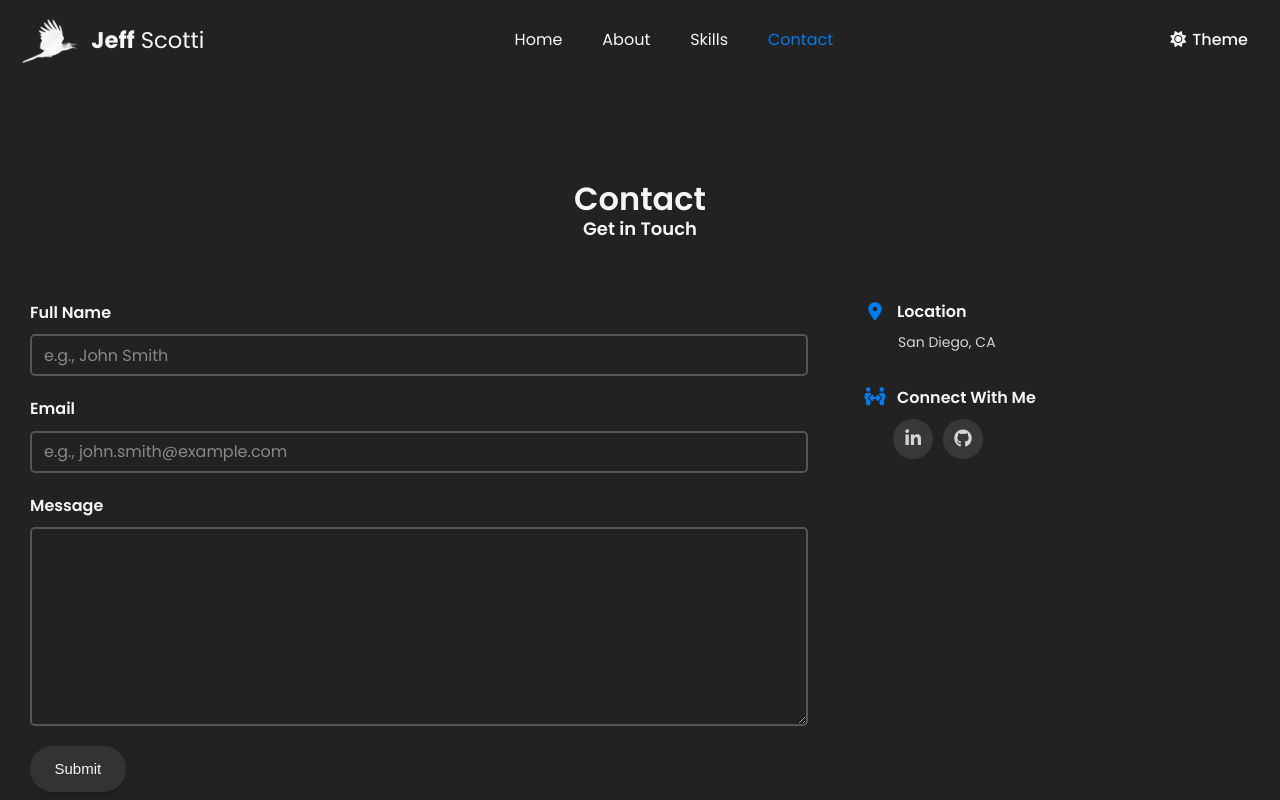
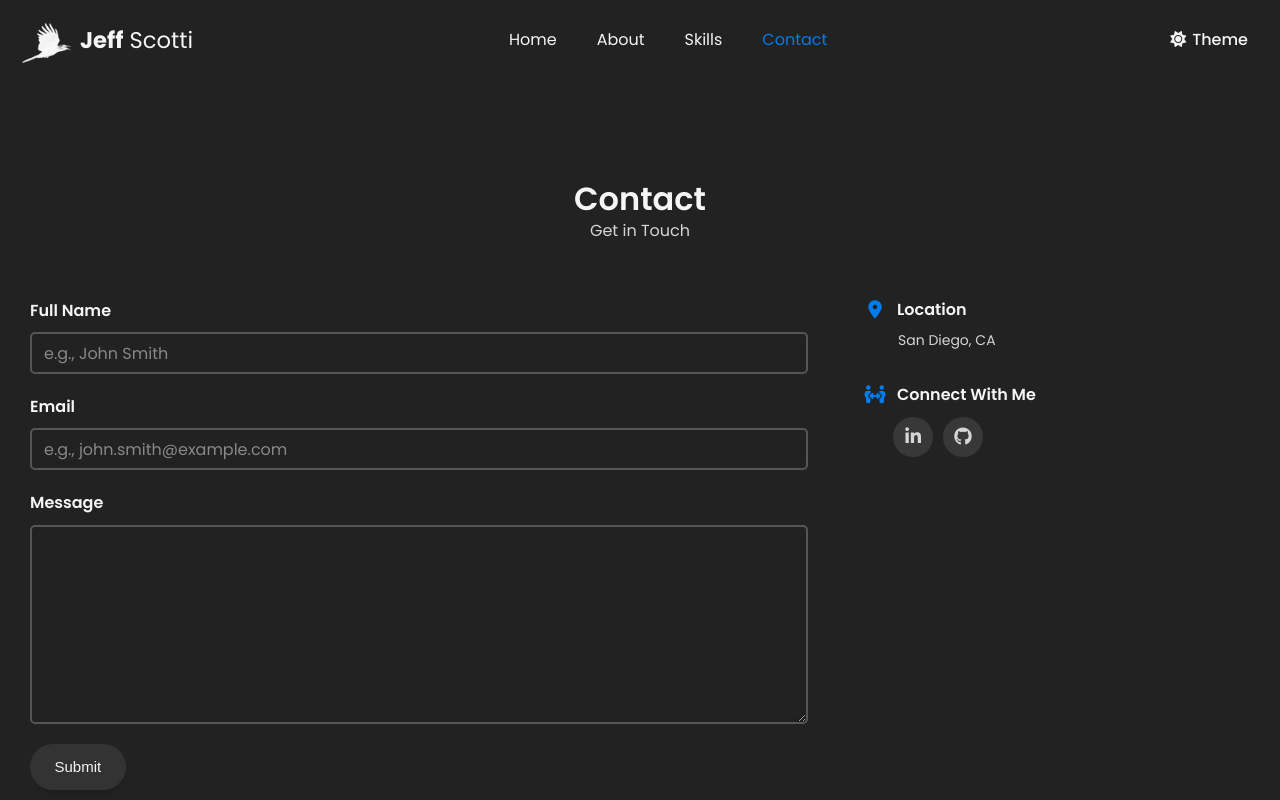
Before and after one commit to scottij1/jeffscotti-site, an Astro site: page /contact in a window 1280 px wide. Built offline with nearby package versions, Linux system fonts and the light colour scheme; Astro itself is replaced by a stand-in of ours.

```diff
--- a/src/components/Logo.astro
+++ b/src/components/Logo.astro
@@ -4,8 +4,22 @@ import ravenLogoBlack from "../assets/raven-logo-sm-blk.png";
 ---
 
 <div class="logo-lockup">
-  <img src={ravenLogoWhite.src} alt="Raven Logo" class="raven-logo white-logo" />
-  <img src={ravenLogoBlack.src} alt="Raven Logo" class="raven-logo black-logo" />
+  <div class="logo-container">
+    <img
+      src={ravenLogoWhite.src}
+      alt="Raven Logo"
+      class="raven-logo white-logo"
+      width="45"
+      height="45"
+    />
+    <img
+      src={ravenLogoBlack.src}
+      alt="Raven Logo"
+      class="raven-logo black-logo"
+      width="45"
+      height="45"
+    />
+  </div>
   <span class="logo-text"><strong>Jeff</strong> Scotti</span>
 </div>
 
@@ -16,19 +30,25 @@ import ravenLogoBlack from "../assets/raven-logo-sm-blk.png";
     gap: 10px;
   }
 
+  .logo-container {
+    width: 50px;
+    height: 50px;
+    position: relative;
+  }
+
   .raven-logo {
-    height: 45px;
-    width: auto;
+    position: absolute;
+    top: 0;
+    left: 0;
+    height: 55px;
+    width: 55px;
+    object-fit: contain;
+    display: none;
   }
 
   .logo-text {
     font-size: 17pt;
     color: var(--heading-color);
-  }
-
-  .white-logo,
-  .black-logo {
-    display: none;
   }
 
   .theme-dark .white-logo {
--- a/src/layouts/Layout.astro
+++ b/src/layouts/Layout.astro
@@ -9,6 +9,8 @@ import "../styles/footer.scss";
 import Header from "../components/Header.astro";
 import Footer from "../components/Footer.astro";
 import VantaBackground from "../components/VantaBackground.astro";
+import ravenLogoWhite from "../assets/raven-logo-sm.png";
+import ravenLogoBlack from "../assets/raven-logo-sm-blk.png";
 
 interface Props {
   title?: string;
@@ -98,6 +100,9 @@ const canonicalURLObj =
       type="font/ttf"
       crossorigin
     />
+    <!-- Preload logo images to prevent layout shift during navigation -->
+    <link rel="preload" as="image" href={ravenLogoWhite.src} type="image/png" />
+    <link rel="preload" as="image" href={ravenLogoBlack.src} type="image/png" />
     <!-- Note: Preloading the image is handled by the Image component with fetchpriority="high" -->
 
     <!-- Inline critical theme detection to avoid FOUC -->
--- a/src/pages/contact.astro
+++ b/src/pages/contact.astro
@@ -22,7 +22,7 @@ import Layout from "../layouts/Layout.astro";
         <div class="page-title">
           <h1>Contact</h1>
           <div class="page-subtitle">
-            <h4>Get in Touch</h4>
+            <h2>Get in Touch</h2>
           </div>
         </div>
 
```
